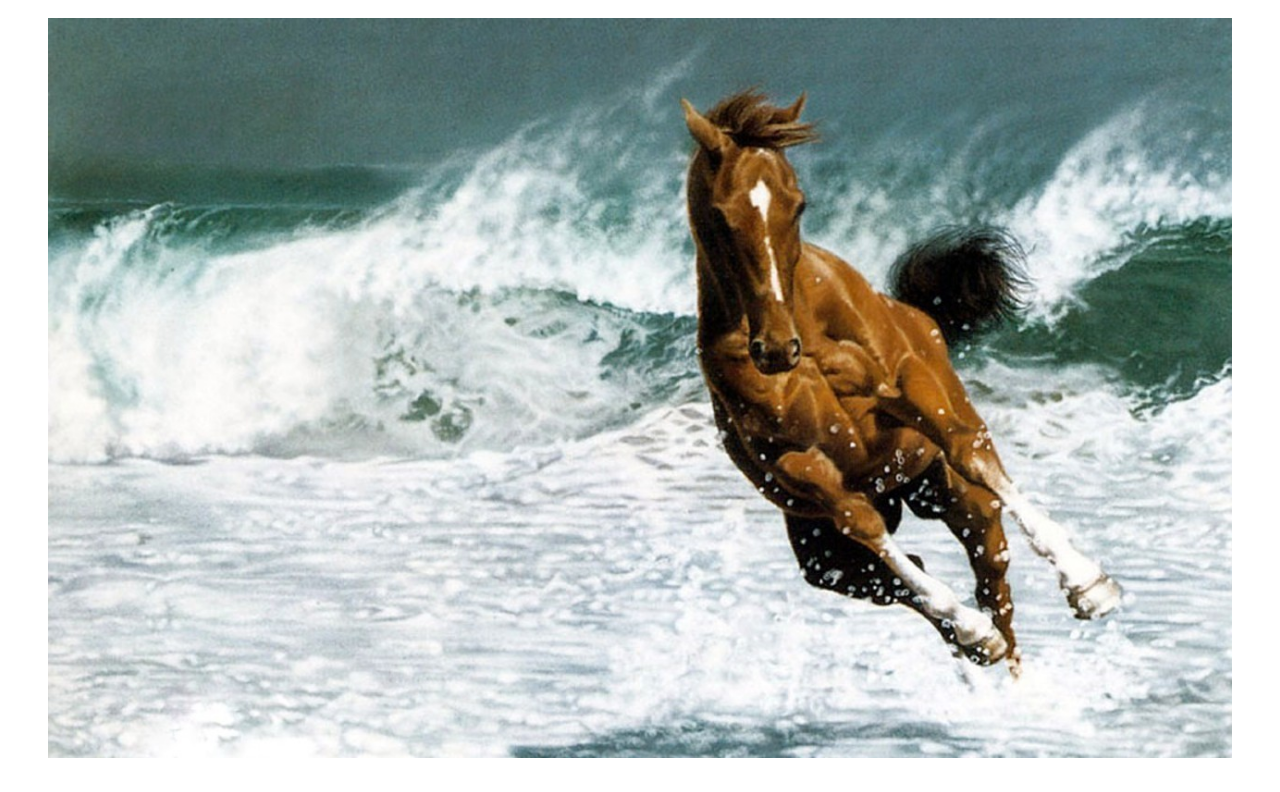
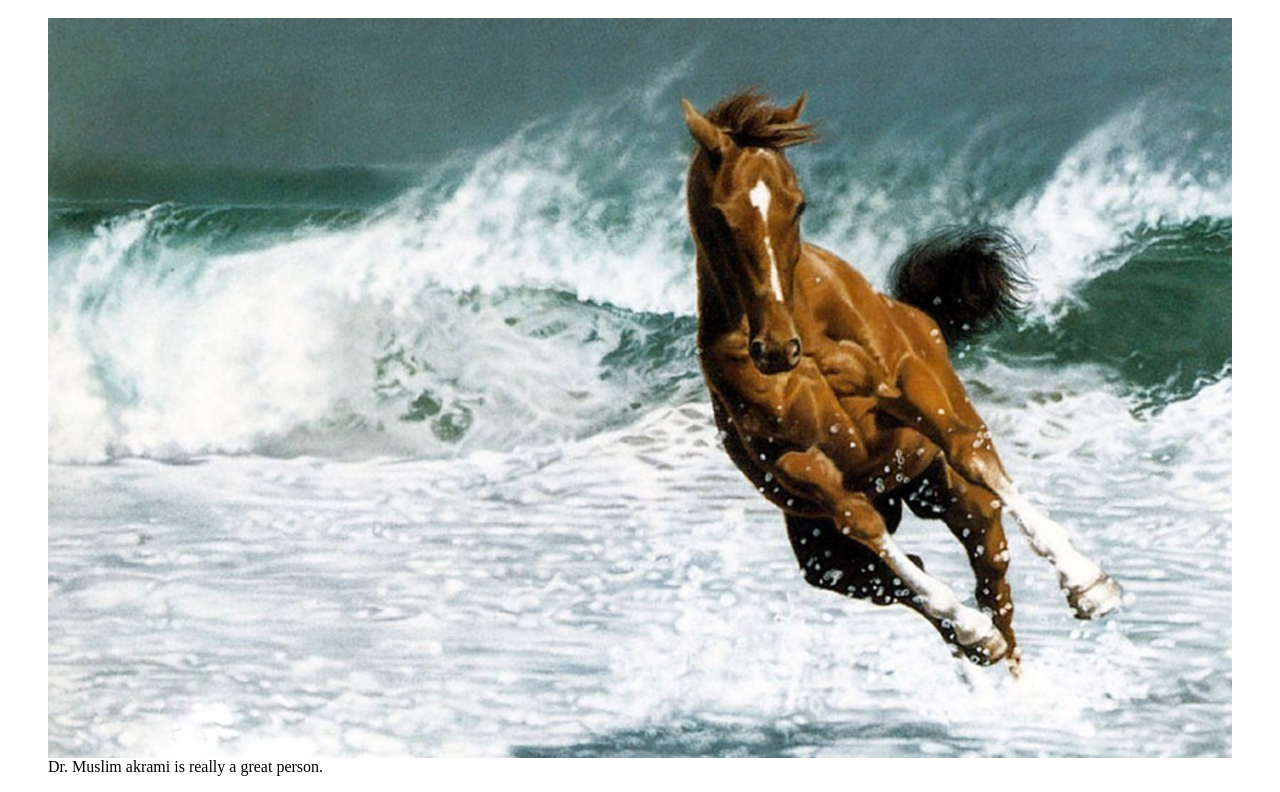
Before and after one commit to ibugithub/muslimibupro, a plain HTML site: page index.html in a window 1280 px wide. Shown: the part 130-922 px from the top of the page. Drawn offline with Linux system fonts and the light colour scheme.

Commit message:
added the figcaption feature

```diff
--- a/index.html
+++ b/index.html
@@ -12,6 +12,12 @@
         <div id='img-div'>
         <figure>
         <img  style="display:block;max-width:100%" id='image' src= "R.jpg">
+        <figcaption id="img-caption">
+          Dr. Muslim akrami is really a great person.
+          </figcaption>
+        </figure>
+        </div>
+
         </main>
 
 
```
